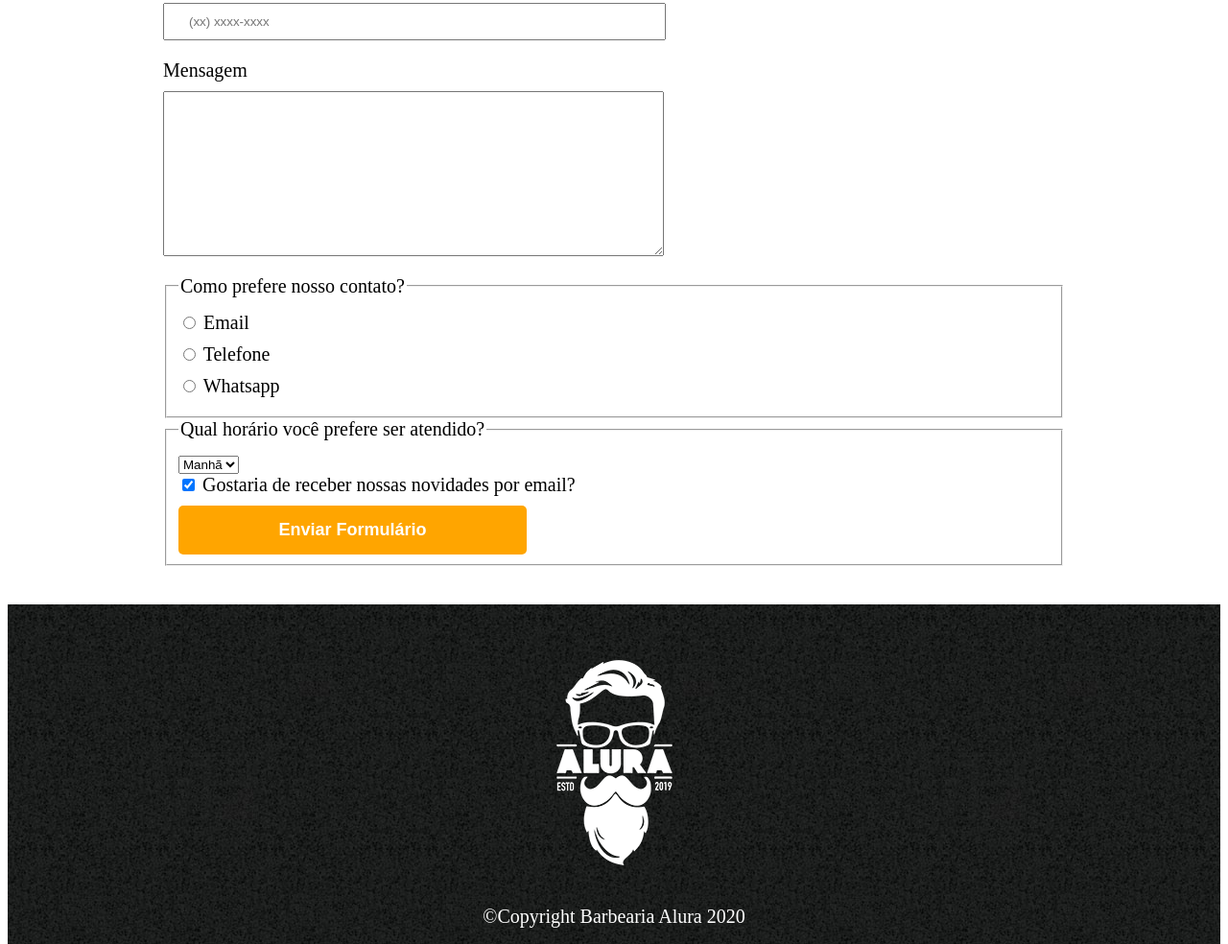
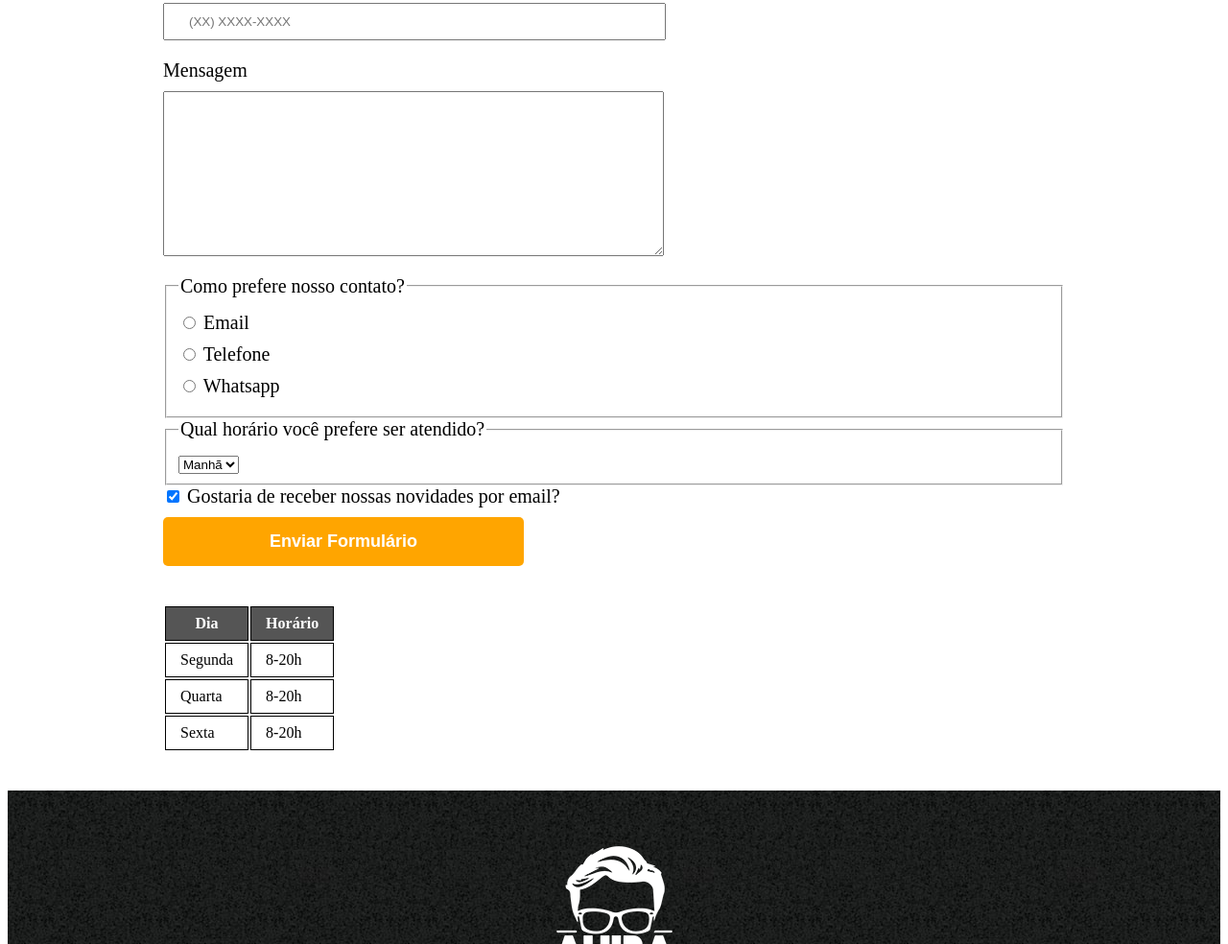
Before and after one commit to rizwan2020/html5-css3-course-alura, a plain HTML site: page contato.html in a window 1280 px wide. Shown: the part 603-1587 px from the top of the page at 96% size. Drawn offline with Linux system fonts and the light colour scheme.

Commit message:
caution button not click

```diff
--- a/contato.html
+++ b/contato.html
@@ -33,7 +33,7 @@
             <input required class="input-padrao" type="email" id="email" placeholder="Digite seu email">
 
             <label for="telefone">Telefone</label>
-            <input required class="input-padrao" type="tel" id="telefone" placeholder="(xx) xxxx-xxxx">
+            <input required class="input-padrao" type="tel" id="telefone" placeholder="(XX) XXXX-XXXX">
 
             <label for="mensagem">Mensagem</label>
             <textarea required class="input-padrao" rows="10" cols="70" id="mensagem">
@@ -64,13 +64,37 @@
                     <option value="">Tarde</option>
                     <option value="">Noite</option>
                 </select>
-                </fieldslegendt>
+            </fieldset>
 
-                <label for=""><input class="checkbox" type="checkbox" checked> Gostaria de receber nossas novidades por
-                    email?</label>
+            <label for="">
+                <input class="checkbox" type="checkbox" checked> Gostaria de receber nossas novidades por
+                email?
+            </label>
 
-                <input type="submit" value="Enviar Formulário" class="enviar">
+            <input type="submit" value="Enviar Formulário" class="enviar">
         </form>
+        <table>
+            <thead>
+                <tr>
+                    <th>Dia</th>
+                    <th>Horário</th>
+                </tr>
+            </thead>
+            <tbody>
+                <tr>
+                    <td>Segunda</td>
+                    <td>8-20h</td>
+                </tr>
+                <tr>
+                    <td>Quarta</td>
+                    <td>8-20h</td>
+                </tr>
+                <tr>
+                    <td>Sexta</td>
+                    <td>8-20h</td>
+                </tr>
+            </tbody>
+        </table>
     </main>
     <footer class="">
         <img src="images/produtos/logo-branco.png" alt="Logo da Barbearia Alura">
--- a/style.css
+++ b/style.css
@@ -126,11 +126,25 @@ form legend {
     font-size: 18px;
     border: none;
     border-radius: 5px;
-    transition: 1s background;
+    transition: 1s all;
     cursor: pointer;
 }
 
-.enviar:hover{
-    background:darkorange;
+.enviar:hover {
+    background: green;
+    transform: scale(1, 2) rotate(360deg);
+}
 
+table {
+    margin: 20px 0 40px;
 }
+
+thead {
+    background: #555;
+    color: white;
+    font-weight: bold;
+}
+td, th{
+    border: 1px solid #000;
+    padding: 8px 15px;
+}
```
